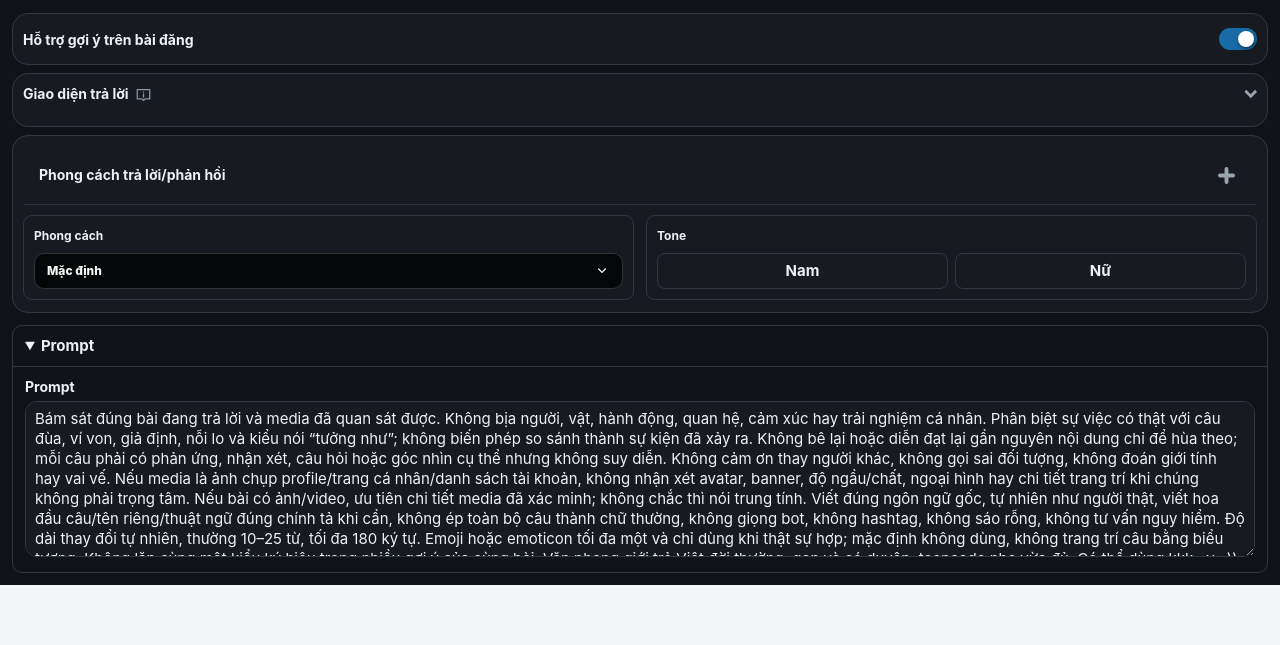
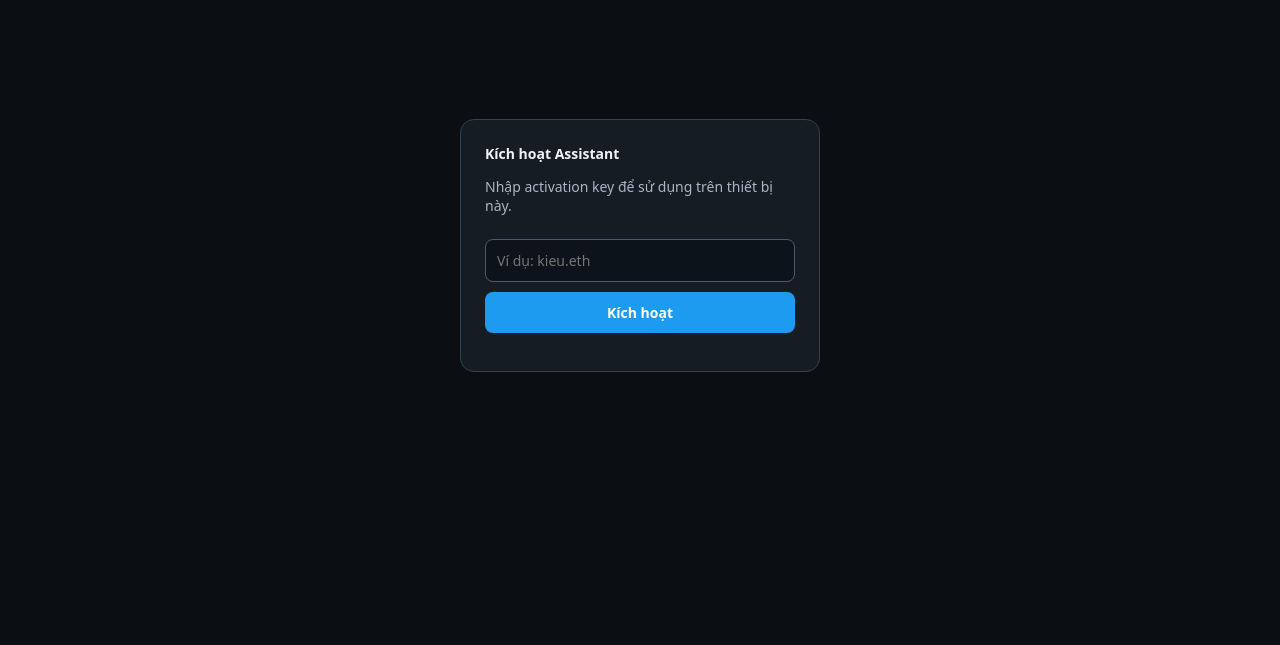
Before and after one commit to TO-HU-TIEU/extension, a browser extension: page extension/panel.html in a window 1280 px wide. Shown: the part 155-800 px from the top of the page. Drawn offline with Linux system fonts and the light colour scheme.

Commit message:
Require activation key for extension UI

```diff
--- /dev/null
+++ b/extension/activation.js
@@ -0,0 +1,14 @@
+(() => {
+  const SUPABASE = 'https://gmwyhzbtrtpwpwssqync.supabase.co/functions/v1/admin-keys';
+  const hash = async value => Array.from(new Uint8Array(await crypto.subtle.digest('SHA-256', new TextEncoder().encode(value)))).map(x => x.toString(16).padStart(2, '0')).join('');
+  const stored = localStorage.getItem('assistantActivation');
+  const device = localStorage.getItem('assistantDeviceId') || crypto.randomUUID();
+  localStorage.setItem('assistantDeviceId', device);
+  const cover = document.createElement('div'); cover.id = 'assistant-activation-gate'; cover.innerHTML = '<div class="activation-card"><h2>Kích hoạt Assistant</h2><p>Nhập activation key để sử dụng trên thiết bị này.</p><input id="activation-key" type="password" placeholder="Ví dụ: kieu.eth" autocomplete="off"><button id="activation-submit">Kích hoạt</button><p id="activation-error"></p></div>';
+  const style = document.createElement('style'); style.textContent = '#assistant-activation-gate{position:fixed;inset:0;z-index:2147483647;background:#0b0f14;color:#eef3f8;display:flex;align-items:center;justify-content:center;font:14px system-ui}#assistant-activation-gate .activation-card{width:min(360px,calc(100vw - 40px));padding:24px;border:1px solid #334252;border-radius:14px;background:#151c24;box-shadow:0 16px 50px #0008}#assistant-activation-gate h2{margin:0 0 8px}#assistant-activation-gate p{color:#aab6c3}#assistant-activation-gate input{width:100%;box-sizing:border-box;padding:11px;border-radius:8px;border:1px solid #4a5b6d;background:#0d131a;color:#fff;margin:10px 0}#assistant-activation-gate button{width:100%;padding:11px;border:0;border-radius:8px;background:#1d9bf0;color:#fff;font-weight:600;cursor:pointer}#assistant-activation-error{color:#ff8b8b!important;min-height:18px}';
+  const show = () => { document.documentElement.append(style, cover); };
+  const done = () => cover.remove();
+  const verify = async (keyHash) => { const response = await fetch(SUPABASE, { method: 'POST', headers: { 'Content-Type': 'application/json' }, body: JSON.stringify({ action: 'validate', keyHash, deviceHash: await hash(device) }) }); const data = await response.json().catch(() => ({})); if (!response.ok) throw new Error(data.error || 'Activation key không hợp lệ'); return data; };
+  const start = async () => { show(); const input = cover.querySelector('#activation-key'), error = cover.querySelector('#activation-error'), submit = cover.querySelector('#activation-submit'); if (stored) { try { await verify(stored); done(); return; } catch {} } submit.onclick = async () => { submit.disabled = true; error.textContent = ''; try { const key = input.value.trim(); if (!key) throw new Error('Vui lòng nhập activation key'); const keyHash = await hash(key); await verify(keyHash); localStorage.setItem('assistantActivation', keyHash); done(); } catch (e) { error.textContent = e.message; } finally { submit.disabled = false; } }; };
+  if (document.readyState === 'loading') document.addEventListener('DOMContentLoaded', start, { once: true }); else start();
+})();
--- a/extension/panel.html
+++ b/extension/panel.html
@@ -36,4 +36,5 @@
   </div></details>
 
 </aside>
+<script src="activation.js"></script>
 <script src="ui-icons.js"></script><script src="theme.js"></script><script src="reply-preferences.js"></script><script src="remote-config.js"></script><script src="language.js"></script><script src="content-core.js"></script><script src="content-reader.js"></script><script src="panel.js"></script><script src="tone-controls.js"></script><script src="content-panel.js"></script><script src="reply-layout.js"></script><script src="preferences-panel.js"></script><script src="extension-updates.js"></script><script src="updates-panel.js"></script><script src="follow-target-panel.js"></script><script src="follow-tabs-layout.js"></script><script src="follow-panel.js"></script><script src="follow-tab-icons.js"></script><script src="follow-speed-panel.js"></script></body></html>
```
